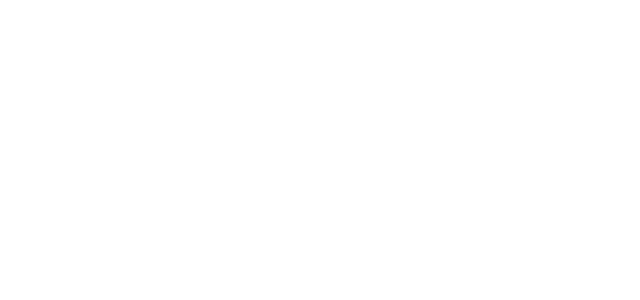
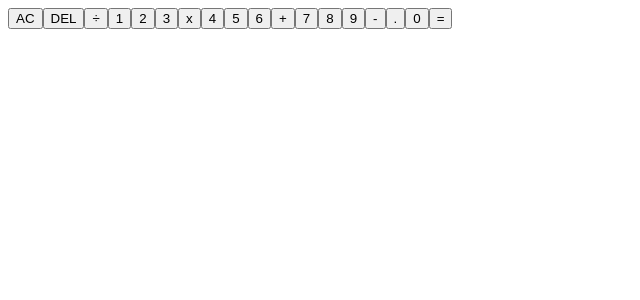
Before and after one commit to AndrewT11/react-calculator, a React (Create React App) app: page / in a window 1280 px wide. Shown: the top 300 px of the page, without its empty margins (0-640 px from the left). Built offline with nearby package versions, Linux system fonts and the light colour scheme.

Commit message:
complete button HTML layout in JSX

```diff
--- a/src/App.js
+++ b/src/App.js
@@ -6,6 +6,24 @@
         <div className="previous-operand"></div>
         <div className="current-operand"></div>
       </div>
+      <button className="span-two">AC</button>
+      <button>DEL</button>
+      <button>÷</button>
+      <button>1</button>
+      <button>2</button>
+      <button>3</button>
+      <button>x</button>
+      <button>4</button>
+      <button>5</button>
+      <button>6</button>
+      <button>+</button>
+      <button>7</button>
+      <button>8</button>
+      <button>9</button>
+      <button>-</button>
+      <button>.</button>
+      <button>0</button>
+      <button className="span-two">=</button>
     </div>
   );
 }
```
